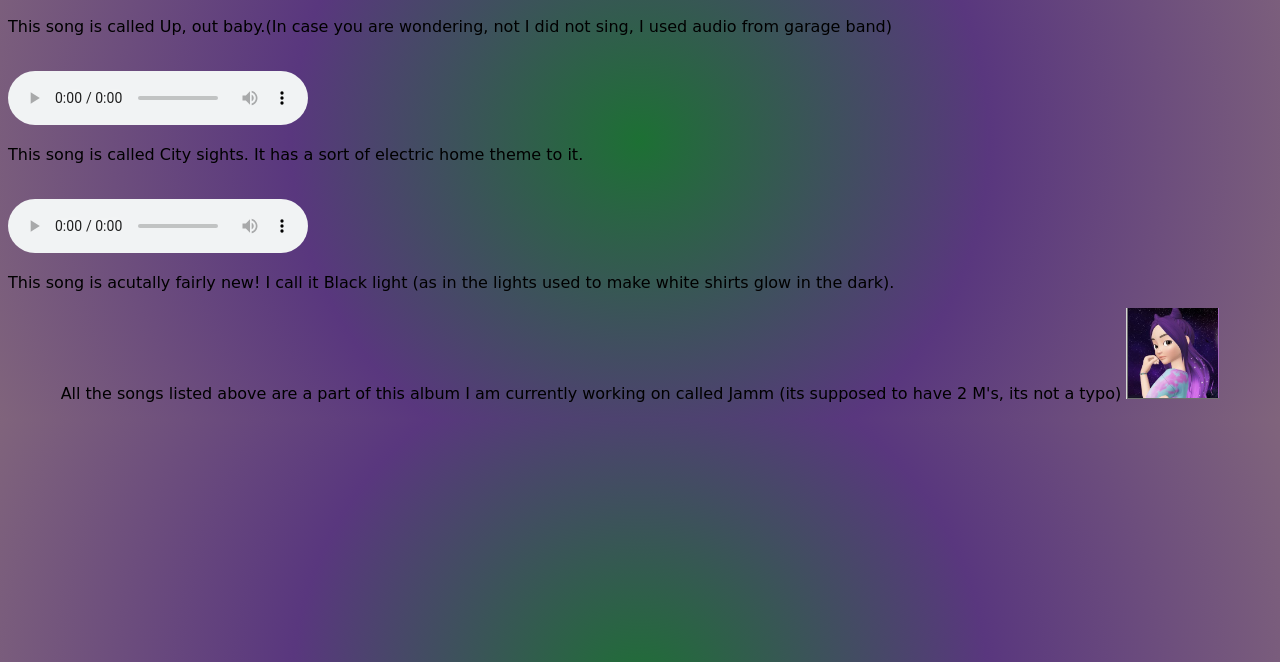
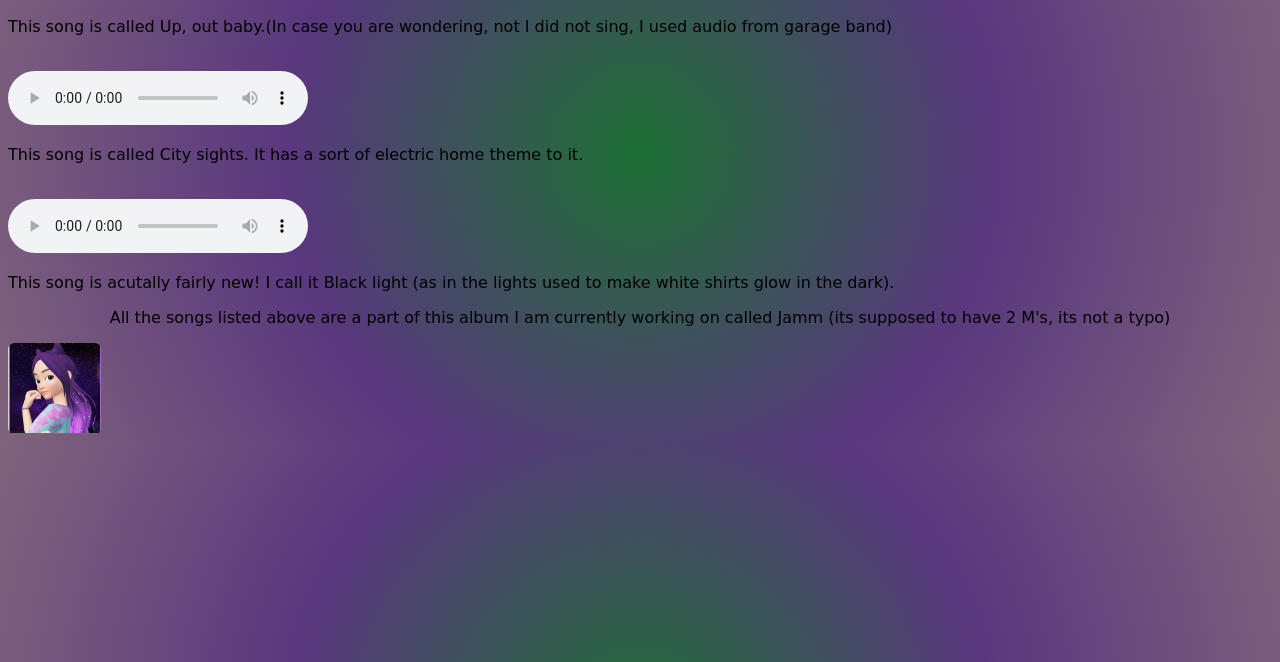
Before and after one commit to AbiVickery/mymusic.github.io, a plain HTML site: page index.html in a window 1280 px wide. Shown: the part 138-800 px from the top of the page. Drawn offline with Linux system fonts and the light colour scheme; a web font is replaced by a local one.

Commit message:
img stuff

```diff
--- a/css/style.css
+++ b/css/style.css
@@ -9,3 +9,9 @@ body {
 #album1 {
     text-align: center;
 }
+
+.Abby {
+    text-align: center;
+    border-radius: 7%;
+    /* padding: 10px, 10px, 10px, 10px; */
+}
--- a/index.html
+++ b/index.html
@@ -25,8 +25,7 @@
         <p>If you are reading this, it is because your browser does not support the audio element.</p>
         </audio>
         <p>This song is acutally fairly new! I call it Black light (as in the lights used to make white shirts glow in the dark).</p>
-        <p id="album1">All the songs listed above are a part of this album I am currently working on called Jamm (its supposed to have 2 M's, its not a typo)
-            <img src="media/AbbyAlbumCover.PNG">
-        </p>
+        <p id="album1">All the songs listed above are a part of this album I am currently working on called Jamm (its supposed to have 2 M's, its not a typo)</p>
+        <img class="Abby" src="media/AbbyAlbumCover.PNG">
 </body>
 </html>
```
